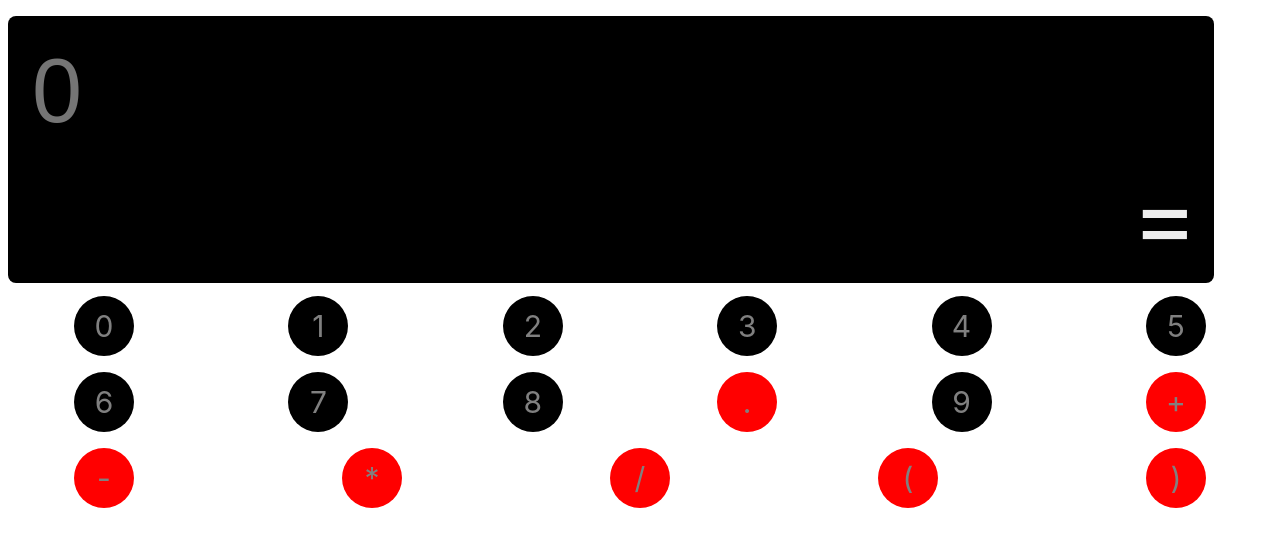
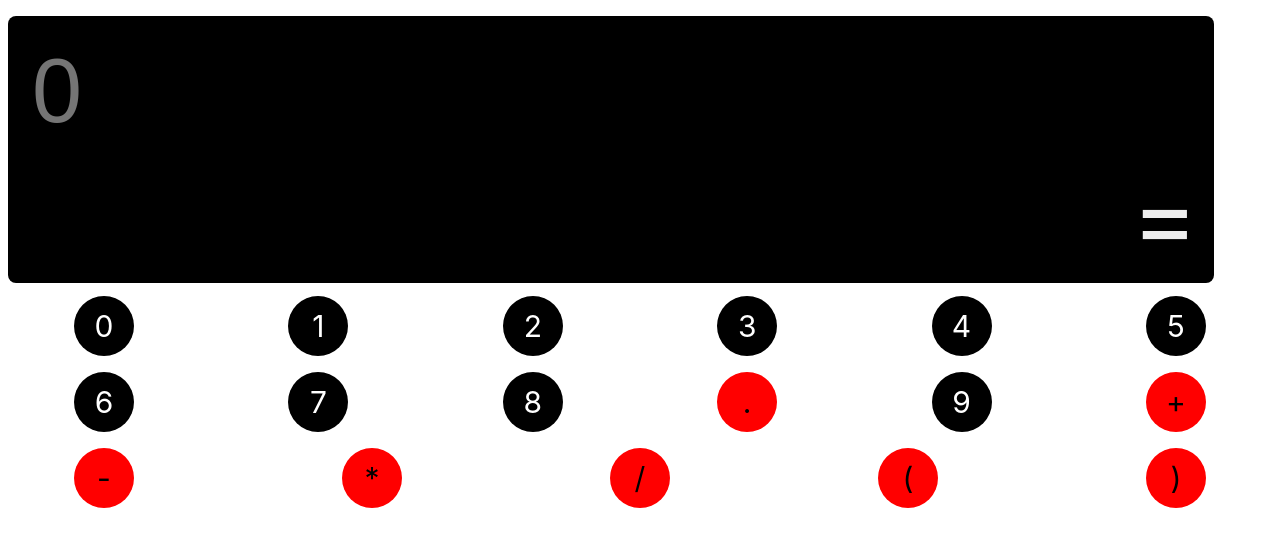
Before and after one commit to voskanvl/calculator, a React (Create React App) app: page / in a window 1280 px wide. Shown: the top 546 px of the page. Built offline with nearby package versions, Linux system fonts and the light colour scheme.

Commit message:
change digitButtons

```diff
--- a/src/components/digitButton.jsx
+++ b/src/components/digitButton.jsx
@@ -1,11 +1,26 @@
-import styles from "./digitButton.module.scss"
+/** @format */
 
-const DigitButton =({color,label,cb})=>(
-    <div onClick={()=>cb(label)} className={styles.button}>
-        <div style={{backgroundColor:color}}>
-            <div style={{color:'gray'}}>{label}</div>
-        </div>
-    </div>
-)
+import styles from "./digitButton.module.scss";
+const colors = [
+    { value: "red", text: "black" },
+    { value: "black", text: "white" },
+    { value: "white", text: "black" },
+    { value: "blue", text: "red" },
+];
 
-export default DigitButton
+const DigitButton = ({ color, label, cb }) => {
+    if (colors.map(color => color.value).includes(color)) {
+        const text = colors.filter(e => e.value === color)[0];
+        return (
+            <div onClick={() => cb(label)} className={styles.button}>
+                <div style={{ backgroundColor: color }}>
+                    <div style={{ color: text.text }}>{label}</div>
+                </div>
+            </div>
+        );
+    } else {
+        return <div>Не установленный цвет</div>;
+    }
+};
+
+export default DigitButton;
```
